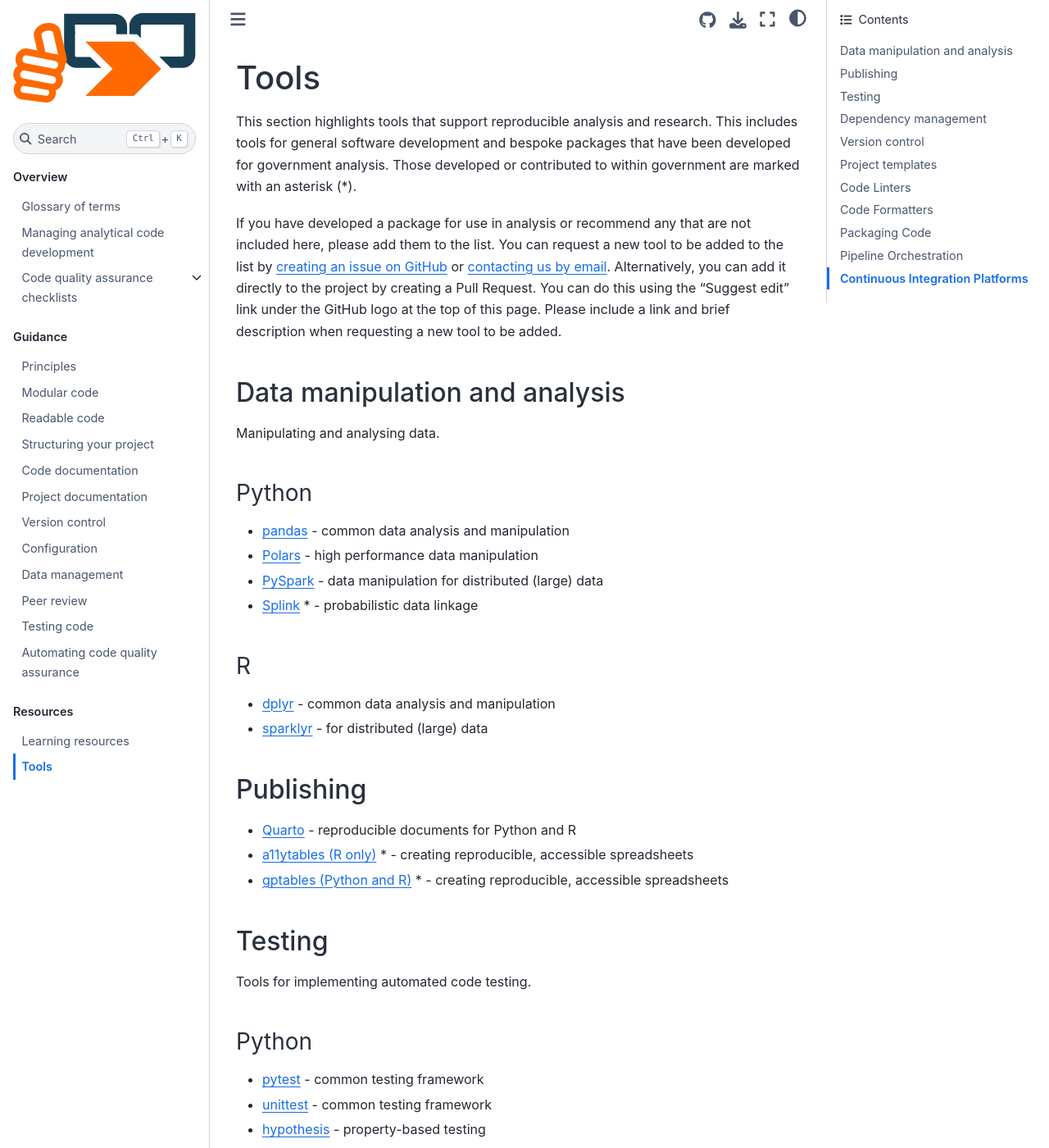
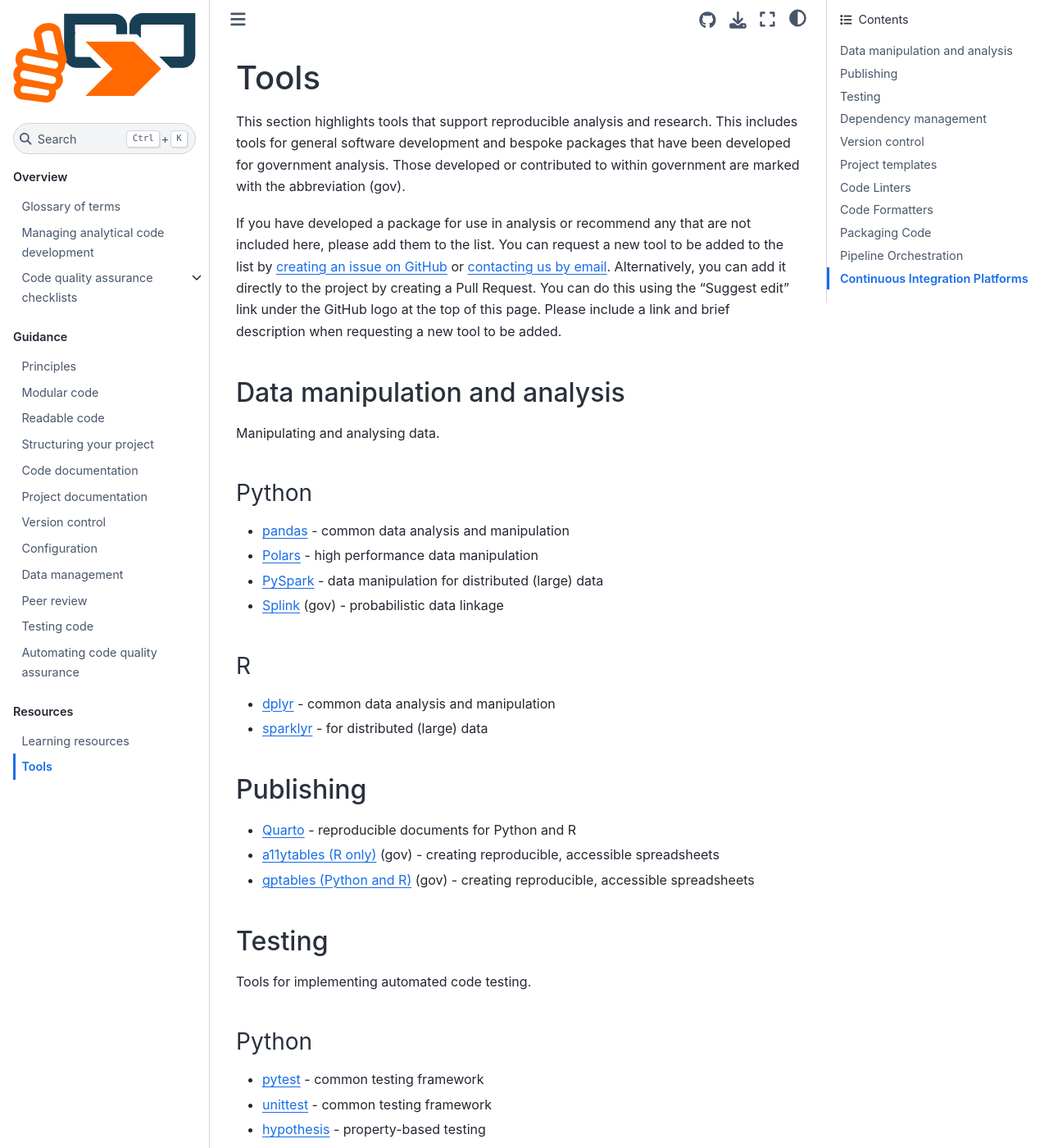
Before and after one commit to best-practice-and-impact/qa-of-code-guidance, a Jupyter Book: the page built from book/tools.md, in a window 1280 px wide and 1400 px high. Shown: the whole window at 82% size. Built offline with Jupyter Book 1.0.4 settings and Sphinx 7.4.7 and the Sphinx Book theme 1.1.4, drawn with Linux system fonts in a browser that asks for light colours; some of the changed text lies outside the part shown.

Commit message:
Replace asterisk with gov

```diff
--- a/book/tools.md
+++ b/book/tools.md
@@ -2,7 +2,7 @@
 
 This section highlights tools that support reproducible analysis and research.
 This includes tools for general software development and bespoke packages that have been developed for government analysis.
-Those developed or contributed to within government are marked with an asterisk (*).
+Those developed or contributed to within government are marked with the abbreviation (gov).
 
 If you have developed a package for use in analysis or recommend any that are not included here, please add them to the list.
 You can request a new tool to be added to the list by [creating an issue on GitHub](https://github.com/best-practice-and-impact/qa-of-code-guidance/issues/new/choose)
@@ -20,7 +20,7 @@ Manipulating and analysing data.
 * [pandas](https://pandas.pydata.org/) - common data analysis and manipulation
 * [Polars](https://www.pola.rs/) - high performance data manipulation
 * [PySpark](https://spark.apache.org/docs/latest/api/python/)  - data manipulation for distributed (large) data
-* [Splink](https://moj-analytical-services.github.io/splink/) * - probabilistic data linkage
+* [Splink](https://moj-analytical-services.github.io/splink/) (gov) - probabilistic data linkage
 
 ### R
 
@@ -30,8 +30,8 @@ Manipulating and analysing data.
 ## Publishing
 
 * [Quarto](https://quarto.org/) - reproducible documents for Python and R
-* [a11ytables (R only)](https://co-analysis.github.io/a11ytables/index.html) * - creating reproducible, accessible spreadsheets
-* [gptables (Python and R)](https://gptables.readthedocs.io/en/latest/index.html) * - creating reproducible, accessible spreadsheets
+* [a11ytables (R only)](https://co-analysis.github.io/a11ytables/index.html) (gov) - creating reproducible, accessible spreadsheets
+* [gptables (Python and R)](https://gptables.readthedocs.io/en/latest/index.html) (gov) - creating reproducible, accessible spreadsheets
 
 ## Testing
 
@@ -67,8 +67,8 @@ Tools for implementing automated code testing.
 
 ## Project templates
 
-* [govcookiecutter (Python)](https://github.com/best-practice-and-impact/govcookiecutter) * - template project for reproducible analysis
-* [Rgovcookiecutter (R)](https://github.com/best-practice-and-impact/Rgovcookiecutter) * - template project for reproducible analysis
+* [govcookiecutter (Python)](https://github.com/best-practice-and-impact/govcookiecutter) (gov) - template project for reproducible analysis
+* [Rgovcookiecutter (R)](https://github.com/best-practice-and-impact/Rgovcookiecutter) (gov) - template project for reproducible analysis
 
 ## Code Linters
 
```
